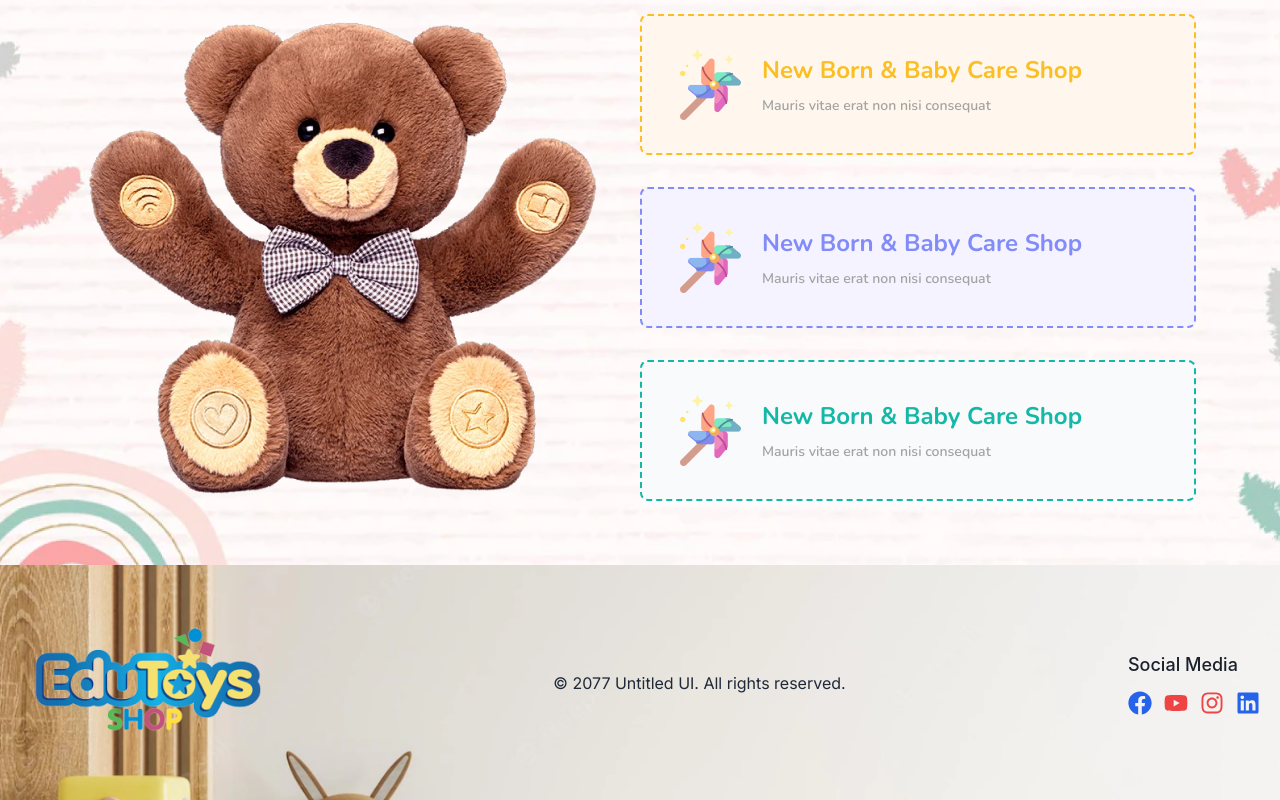
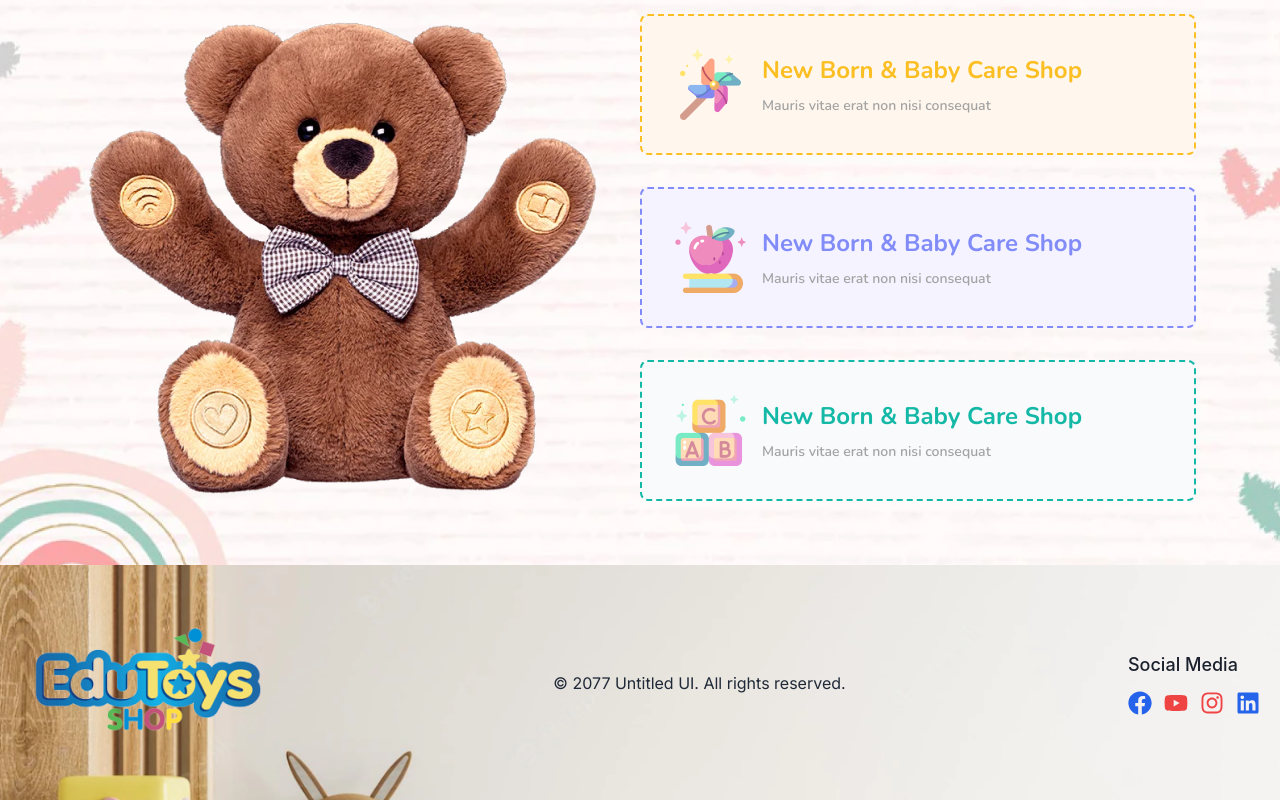
Before and after one commit to prominhaj/edu-toys-client, a React (Vite) app: page / in a window 1280 px wide. Shown: the part 1583-2383 px from the top of the page. Built offline with nearby package versions, Linux system fonts and the light colour scheme.

Commit message:
Modify Offer Section Right Area Image

```diff
--- a/src/Components/OfferSection/OfferSection.jsx
+++ b/src/Components/OfferSection/OfferSection.jsx
@@ -26,14 +26,14 @@ const OfferSection = () => {
                 </div>
             </div>
             <div className="bg-violet-50 rounded-lg border-2 border-dashed border-indigo-400 flex items-center gap-4 p-[33px]">
-                <img src={born_Care} alt="" />
+                <img src={toddlers} alt="" />
                 <div>
                     <h4 className="text-indigo-400 text-2xl font-bold font-['Nunito'] leading-tight">New Born & Baby Care Shop</h4>
                     <p className="text-neutral-400 text-sm font-semibold font-['Nunito'] mt-3 leading-tight">Mauris vitae erat non nisi consequat</p>
                 </div>
             </div>
             <div className="bg-slate-50 rounded-lg border-2 border-dashed border-teal-500 flex items-center gap-4 p-[33px]">
-                <img src={born_Care} alt="" />
+                <img src={toys_games} alt="" />
                 <div>
                     <h4 className="text-teal-500 text-2xl font-bold font-['Nunito'] leading-tight">New Born & Baby Care Shop</h4>
                     <p className="text-neutral-400 text-sm font-semibold font-['Nunito'] mt-3 leading-tight">Mauris vitae erat non nisi consequat</p>
```
